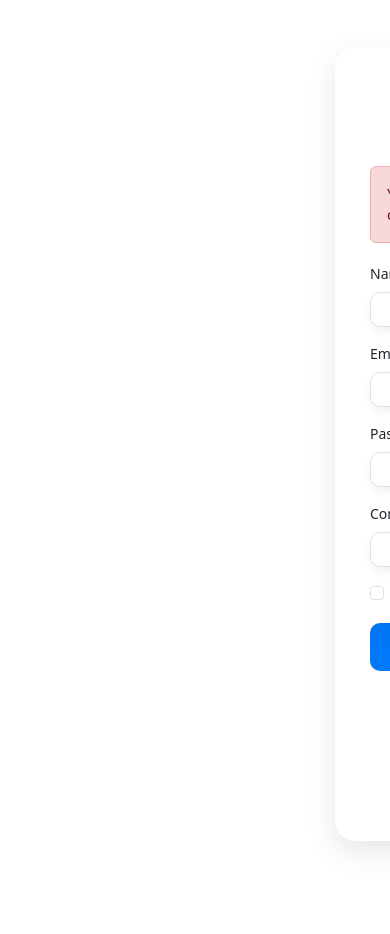
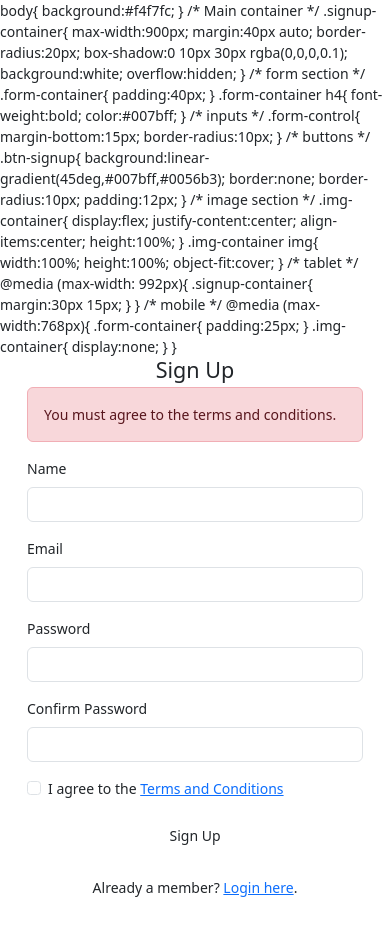
Before and after one commit to DannyAung/Perfume_Website, a PHP site: page /user_register.php in a window 390 px wide. Run offline with PHP 8.4, Linux system fonts and the light colour scheme.

Commit message:
Responsive fix

```diff
--- a/PHP Website/user_register.php
+++ b/PHP Website/user_register.php
@@ -87,113 +87,79 @@ $is_logged_in = isset($_SESSION['user_logged_in']) && $_SESSION['user_logged_in'
     <link href="https://cdn.jsdelivr.net/npm/bootstrap@5.3.0-alpha3/dist/css/bootstrap.min.css" rel="stylesheet">
     <link rel="stylesheet" href="style.css">
     <link href="https://cdn.jsdelivr.net/npm/bootstrap-icons/font/bootstrap-icons.css" rel="stylesheet">
-    <style>
-        .container {
-            display: flex;
-            height: 85vh;
-            margin-top: 47px;
-            margin-left: 335px;
-            border-radius: 20px;
-            max-width: 900px;
-            box-shadow: 0 10px 30px rgba(0, 0, 0, 0.1);
-            transition: background 0.3s, transform 0.2s;
+body{
+    background:#f4f7fc;
 }
 
-        .row {
-            align-items: center;
+/* Main container */
+.signup-container{
+    max-width:900px;
+    margin:40px auto;
+    border-radius:20px;
+    box-shadow:0 10px 30px rgba(0,0,0,0.1);
+    background:white;
+    overflow:hidden;
 }
 
-
-        .form-container {
-            padding: 30px;
+/* form section */
+.form-container{
+    padding:40px;
 }
 
-        .form-container h4 {
-            font-weight: bold;
-            color: #007bff;
-            margin-bottom: 20px;
+.form-container h4{
+    font-weight:bold;
+    color:#007bff;
 }
 
-
-        .form-control {
-            margin-bottom: 15px;
-            border-radius: 10px;
-            box-shadow: 0 5px 10px rgba(0, 0, 0, 0.05);
+/* inputs */
+.form-control{
+    margin-bottom:15px;
+    border-radius:10px;
 }
 
-
-        .terms-label {
-            font-size: 0.9rem;
-            color: #007bff;
+/* buttons */
+.btn-signup{
+    background:linear-gradient(45deg,#007bff,#0056b3);
+    border:none;
+    border-radius:10px;
+    padding:12px;
 }
 
-        .terms-check {
-            font-size: 0.8rem;
-            color: #777;
+/* image section */
+.img-container{
+    display:flex;
+    justify-content:center;
+    align-items:center;
+    height:100%;
 }
 
-
-        .btn {
-            font-size: 1.1rem;
-            padding: 6px 0;
-            border-radius: 10px;
-            background: linear-gradient(45deg, #007bff, #0056b3);
-            color: white;
-            border: none;
-            padding: 12px;
-            border-radius: 10px;
-            transition: background 0.3s, transform 0.2s;
+.img-container img{
+    width:100%;
+    height:100%;
+    object-fit:cover;
 }
 
-        .btn-signup {
-            background: linear-gradient(45deg, #007bff, #0056b3);
-            color: white;
-            border: none;
-            border-radius: 10px;
-            transition: background 0.3s ease;
+/* tablet */
+@media (max-width: 992px){
+
+    .signup-container{
+        margin:30px 15px;
     }
-
-        .btn:hover {
-            background-color: #0056b3;
-        }
-
-
-        .alert {
-            font-size: 0.9rem;
-            margin-bottom: 20px;
-        }
-
-
-        .img-container {
-            display: flex;
-            justify-content: center;
-            align-items: center;
-            padding: 30px;
-            height: 100%;
 
 }
 
-        .img-container img {
-            width: 100%;
-            height: 100%;
-            object-fit: cover;
-            border-radius: 15px;
+/* mobile */
+@media (max-width:768px){
+
+    .form-container{
+        padding:25px;
     }
 
-        @media (max-width: 768px) {
-            .form-container {
-                padding: 20px;
+    .img-container{
+        display:none;
+    }
 }
 
-            .img-container {
-                display: none;
-            }
-
-            .btn {
-                font-size: 1rem;
-            }
-        }
-    </style>
 </head>
 
 <body>
```
Also changed, not shown: PHP Website/unisex_category.php (+11 -4 lines). Lines whose indentation alone changed are shown as unchanged.
